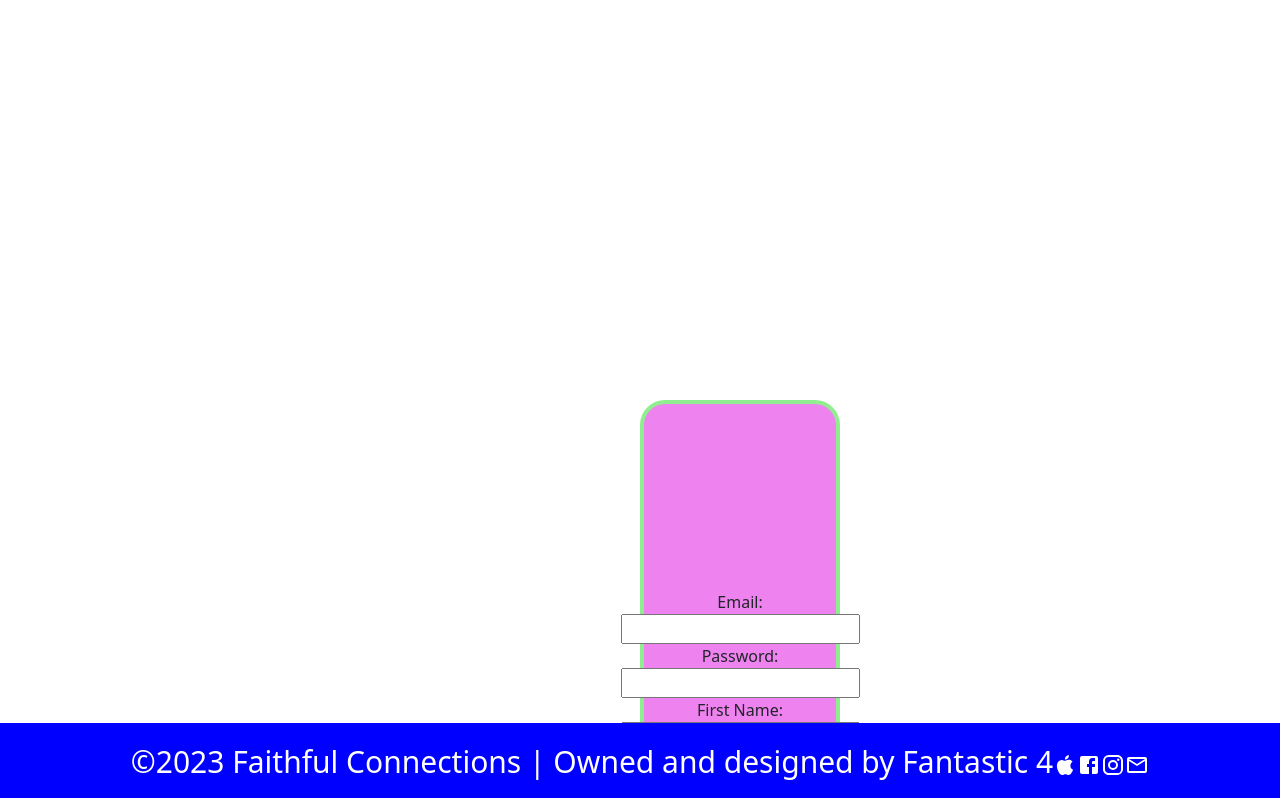
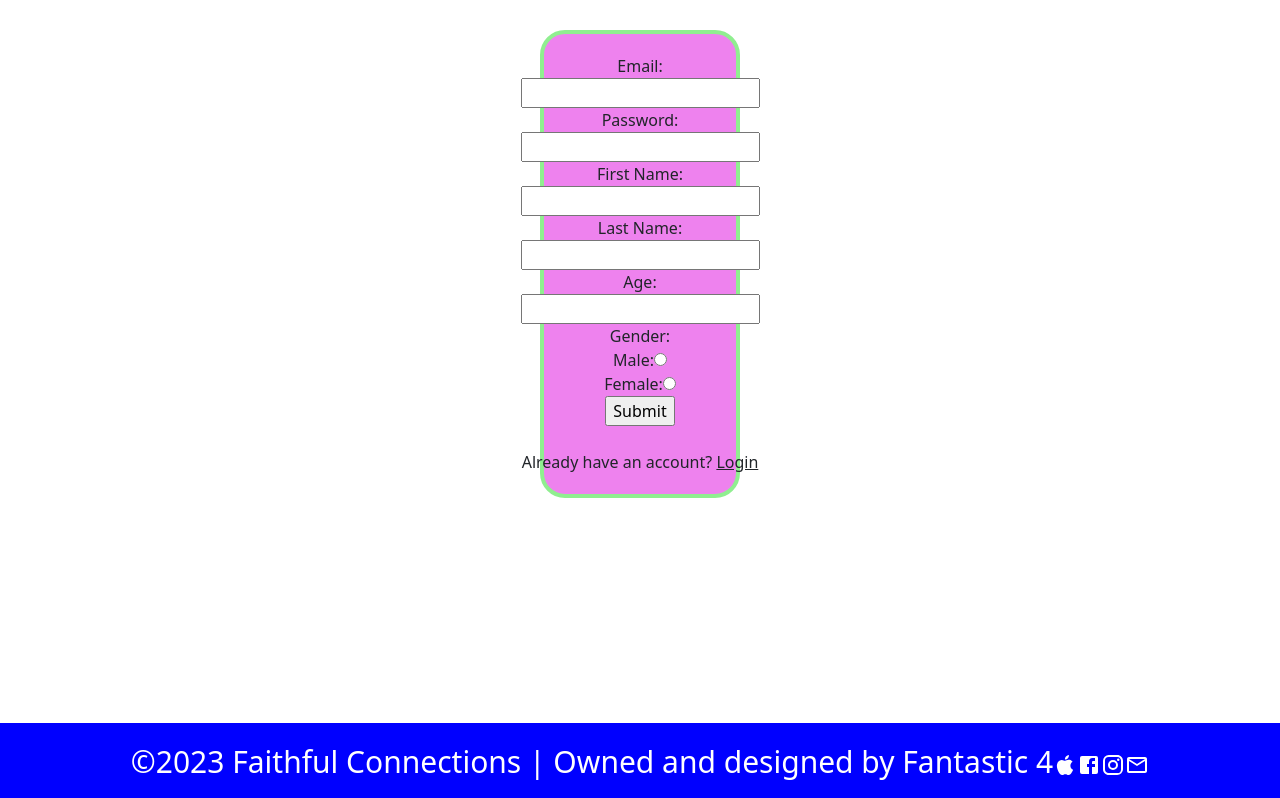
Before and after one commit to bethel-school-of-technology/team-fantastic-4-frontend, a React (Create React App) app: page /register in a window 1280 px wide. Shown: the top 798 px of the page. Built offline with nearby package versions, Linux system fonts and the light colour scheme.

Commit message:
pulled from github, should be all updated changes

```diff
--- a/src/Register.css
+++ b/src/Register.css
@@ -14,20 +14,14 @@ html {
   border-radius: 25px;
   border: 4px solid lightgreen;
   padding: 20px;
-
   width: 200px;
-    height: 150px;
   display: flex;
   justify-content: center;
   align-items: center;
   text-align: center;
-    min-height: 100vh;
-
-    position: absolute;
   top: 50%;
   left: 50%;
-
-
+  margin: 30px auto;
 }
 
 .app {
```
Lines whose indentation alone changed are shown as unchanged.
